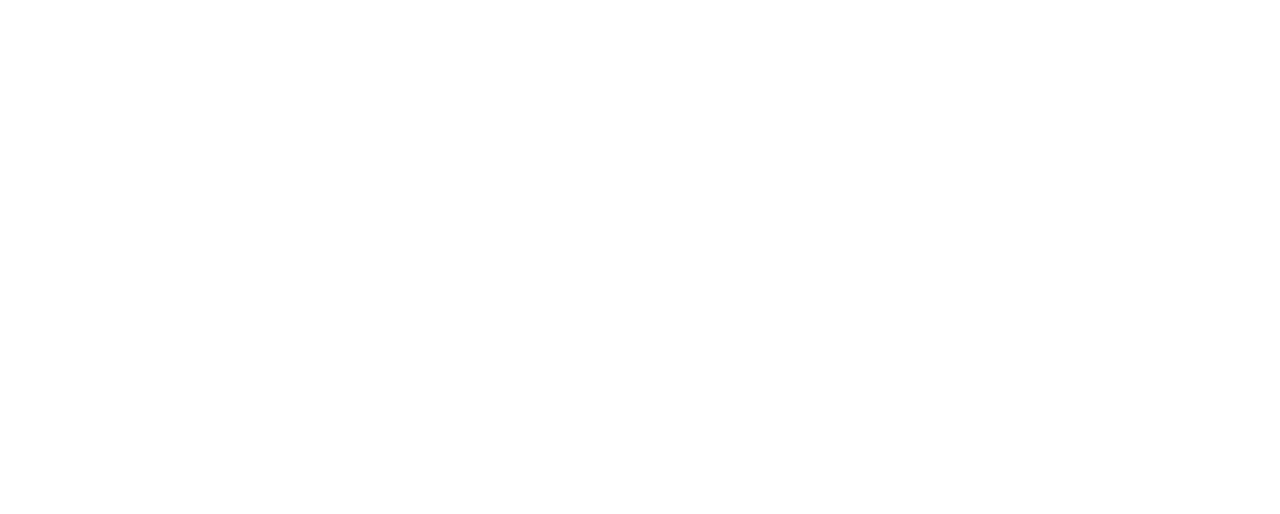
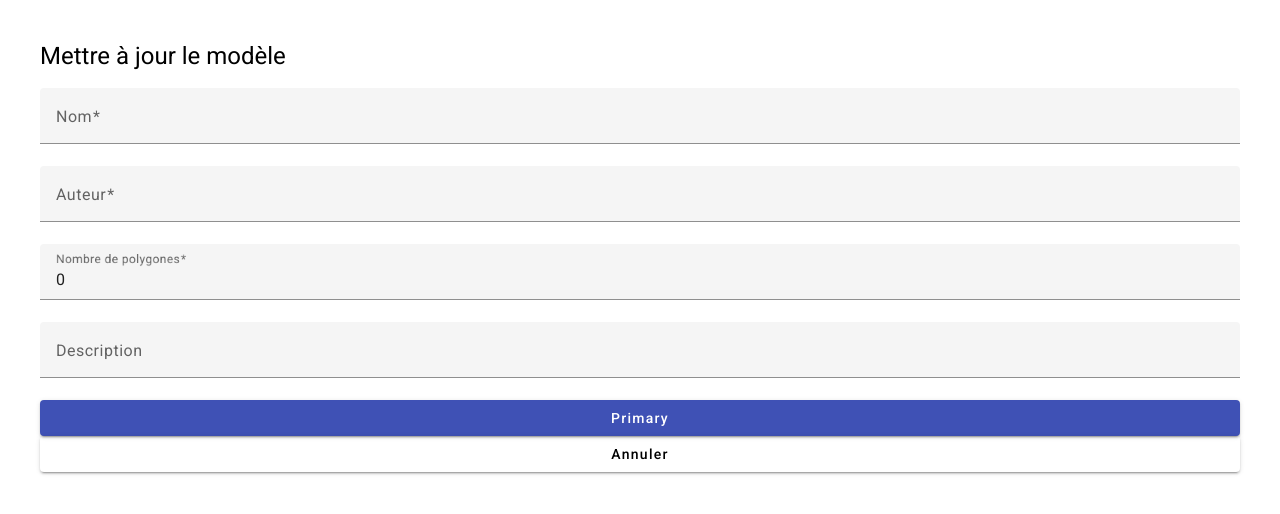
Before and after one commit to LouiseBalbi/testInovea, an Angular app: page /update-model/1 in a window 1280 px wide. Before the commit this address led to /. Shown: the top 514 px of the page. Built offline with nearby package versions, Linux system fonts and the light colour scheme; no server answers.

Commit message:
update model

```diff
--- a/src/app/app-routing.module.ts
+++ b/src/app/app-routing.module.ts
@@ -3,10 +3,12 @@
 import { ListComponent } from './components/list/list.component';
 import { DetailsModelComponent } from './components/details-model/details-model.component';
 import { CreateModelComponent } from './components/create-model/create-model.component';
+import { UpdateModelComponent } from './components/update-model/update-model.component';
 
 const routes: Routes = [
   { path: 'list', component: ListComponent},
   { path: 'model/:id', component: DetailsModelComponent},
+  { path: 'update-model/:id', component: UpdateModelComponent},
   { path: 'create-model', component: CreateModelComponent},
   { path: '', redirectTo: "list", pathMatch: 'full'}
 
--- a/src/app/components/details-model/details-model.component.html
+++ b/src/app/components/details-model/details-model.component.html
@@ -8,5 +8,5 @@
   <div class="details"><span class="label">Description : </span>{{currentModel.description}}</div>
 </div>
 
-<button mat-raised-button color="primary">Modifier</button>
+<button mat-raised-button color="primary" [routerLink]="['/update-model', currentModel.id]">Modifier</button>
 <button mat-raised-button color="error" (click)="deleteModel(currentModel.id)">Supprimer</button>
--- a/src/app/components/update-model/update-model.component.html
+++ b/src/app/components/update-model/update-model.component.html
@@ -1 +1,21 @@
-<p>update-model works!</p>
+<h1>Mettre à jour le modèle</h1>
+
+<form action="" [formGroup]="modelForm" (ngSubmit)="onSubmit()">
+
+  <mat-form-field>
+    <mat-label>Nom</mat-label>
+    <input matInput required formControlName="name">
+  </mat-form-field><mat-form-field>
+    <mat-label>Auteur</mat-label>
+    <input matInput required formControlName="author">
+  </mat-form-field><mat-form-field>
+    <mat-label>Nombre de polygones</mat-label>
+    <input matInput type="number" required formControlName="polygons">
+  </mat-form-field><mat-form-field>
+    <mat-label>Description</mat-label>
+    <input matInput formControlName="description">
+  </mat-form-field>
+
+  <button mat-raised-button color="primary" type="submit">Primary</button>
+  <button mat-raised-button color="error" routerLink="/list">Annuler</button>
+</form>
--- a/src/app/components/update-model/update-model.component.ts
+++ b/src/app/components/update-model/update-model.component.ts
@@ -1,10 +1,55 @@
-import { Component } from '@angular/core';
+import { Component, OnInit } from '@angular/core';
+import { FormControl, FormGroup, Validators } from '@angular/forms';
+import { MatSnackBar } from '@angular/material/snack-bar';
+import { ActivatedRoute, Router } from '@angular/router';
+import { GlobalService } from 'src/app/services/global.service';
 
 @Component({
   selector: 'app-update-model',
   templateUrl: './update-model.component.html',
   styleUrls: ['./update-model.component.scss']
 })
-export class UpdateModelComponent {
+export class UpdateModelComponent implements OnInit {
+
+  id: string;
+  modelForm = new FormGroup({
+    name: new FormControl('', Validators.required),
+    author: new FormControl('', Validators.required),
+    polygons: new FormControl(0, Validators.required),
+    description: new FormControl('')
+  })
+
+  constructor(private globalService: GlobalService, private router: Router, private _snackBar: MatSnackBar, private route: ActivatedRoute){}
+
+  ngOnInit(): void {
+     this.route.params.subscribe(params => {
+      this.getModel(params['id'])
+    })
+  }
+
+  getModel(id: string) {
+    this.globalService.getModelById(id).subscribe(res => {
+      this.id = res.id;
+      this.modelForm.setValue({
+        name: res.name,
+        author: res.author,
+        polygons: res.polygons,
+        description: res.description
+      })
+     });
+  }
+
+  onSubmit() {
+    this.globalService.updateModel(this.id, this.modelForm.value.name, this.modelForm.value.author, this.modelForm.value.polygons, this.modelForm.value.description).subscribe(res => {
+      this.openSnackBar("Modèle modifié avec succès", "X");
+      this.router.navigate(['/list']);
+    }, error => {
+      this.openSnackBar("Une erreur est survenue", "X");
+    })
+  }
+
+  openSnackBar(message: string, action: string) {
+    this._snackBar.open(message, action);
+  }
 
 }
--- a/src/app/services/global.service.ts
+++ b/src/app/services/global.service.ts
@@ -31,6 +31,16 @@
     return this.http.post<any>(this.gameModelUrl, body);
   }
 
+  updateModel(id: string, nameM: string, authorM: string, polygonsM: number, descriptionM: string): Observable<any> {
+    const body = {
+      name: nameM,
+      author: authorM,
+      polygons: polygonsM,
+      description: descriptionM
+    }
+    return this.http.put<any>(this.gameModelUrl + '/' + id, body);
+  }
+
   deleteModel(id: string): Observable<any> {
     return this.http.delete<any>(this.gameModelUrl + "/" + id);
   }
```
